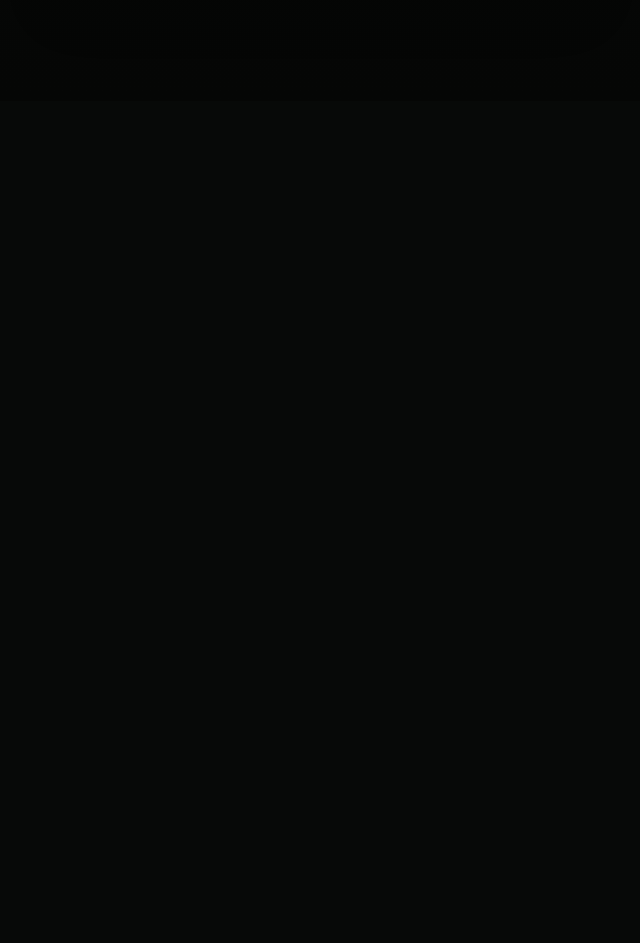
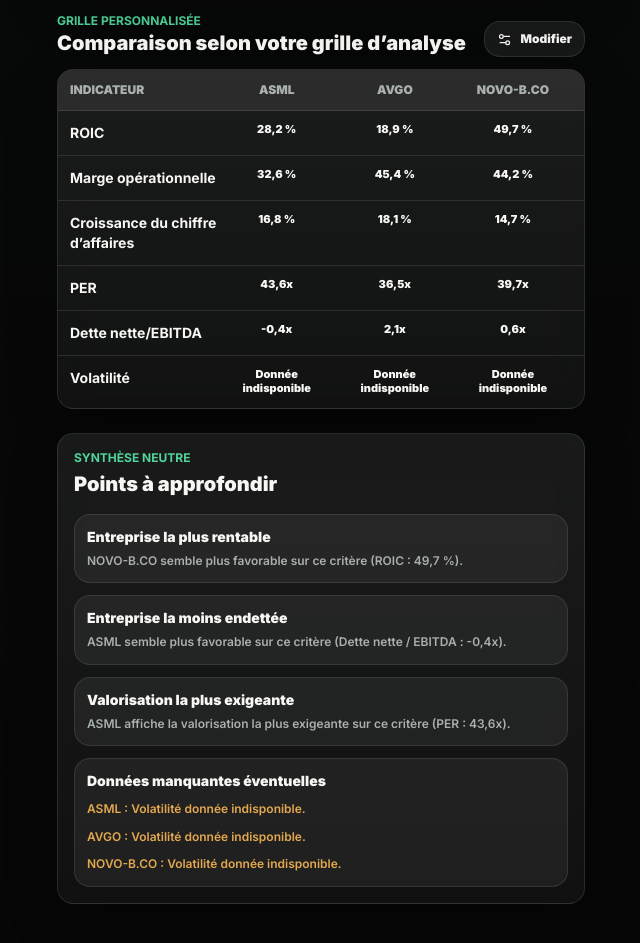
Before and after one commit to iutgeasete24-sys/ANTOINE-FINANCE, a Next.js app: page /compare in a window 1280 px wide. Shown: the part 1260-2203 px from the top of the page, without its empty margins (319-959 px from the left). Before the commit the page ends 1361 px from the top, so only its background shows below. Built offline with nearby package versions, Linux system fonts and the light colour scheme; no server answers.

Commit message:
improve comparison with custom indicators

```diff
--- a/app/compare/compare-client.tsx
+++ b/app/compare/compare-client.tsx
@@ -1,10 +1,24 @@
 "use client";
 
 import { FormEvent, useEffect, useMemo, useState } from "react";
-import { GitCompare, Loader2 } from "lucide-react";
+import Link from "next/link";
+import { GitCompare, Loader2, Settings2 } from "lucide-react";
 import { ScoreRing } from "@/components/ScoreRing";
 import { SignalBadge } from "@/components/SignalBadge";
-import type { ScoreBlockKey, StockAnalysis } from "@/types/finance";
+import {
+  analysisPreferencesStorageKey,
+  analysisWidgets,
+  defaultAnalysisProfile,
+  profileWidgetPresets,
+  type AnalysisWidget
+} from "@/data/analysisWidgets";
+import type {
+  FinancialIndicators,
+  IndicatorView,
+  ScoreBlockKey,
+  Signal,
+  StockAnalysis
+} from "@/types/finance";
 import { formatCurrency, formatPercent } from "@/utils/format";
 import { scoreSignal } from "@/utils/signals";
 
@@ -19,11 +33,124 @@
   { key: "risks", label: "Risque" }
 ];
 
+interface StoredAnalysisPreferences {
+  selectedWidgetIds?: unknown;
+}
+
+const metricToIndicatorKey: Partial<Record<string, keyof FinancialIndicators>> = {
+  roic: "roic",
+  operatingMargin: "operatingMargin",
+  grossMargin: "grossMargin",
+  freeCashFlowMargin: "fcfMargin",
+  revenueGrowth: "revenueGrowth5Y",
+  earningsGrowth: "epsGrowth5Y",
+  freeCashFlowGrowth: "fcfGrowth5Y",
+  peRatio: "pe",
+  evToEbitda: "evToEbitda",
+  netDebtToEbitda: "netDebtToEbitda",
+  debtToEquity: "debtToEquity",
+  interestCoverage: "interestCoverage",
+  dividendYield: "dividendYield",
+  payoutRatio: "payoutRatio"
+};
+
+function readSelectedWidgetIds() {
+  if (typeof window === "undefined") {
+    return profileWidgetPresets[defaultAnalysisProfile];
+  }
+
+  const storedValue = window.localStorage.getItem(analysisPreferencesStorageKey);
+
+  if (!storedValue) {
+    return profileWidgetPresets[defaultAnalysisProfile];
+  }
+
+  try {
+    const storedPreferences = JSON.parse(storedValue) as StoredAnalysisPreferences;
+    if (!Array.isArray(storedPreferences.selectedWidgetIds)) {
+      return profileWidgetPresets[defaultAnalysisProfile];
+    }
+
+    const availableWidgetIds = new Set(analysisWidgets.map((widget) => widget.id));
+    const selectedIds = Array.from(new Set(storedPreferences.selectedWidgetIds)).filter(
+      (id): id is string => typeof id === "string" && availableWidgetIds.has(id)
+    );
+
+    return selectedIds.length > 0 ? selectedIds : profileWidgetPresets[defaultAnalysisProfile];
+  } catch {
+    return profileWidgetPresets[defaultAnalysisProfile];
+  }
+}
+
+function resolveIndicator(widget: AnalysisWidget, analysis: StockAnalysis) {
+  const indicatorKey = metricToIndicatorKey[widget.metricKey];
+  if (!indicatorKey) return null;
+  return analysis.indicators.find((indicator) => indicator.key === indicatorKey) ?? null;
+}
+
+function indicatorValue(indicator: IndicatorView | null) {
+  return indicator?.isAvailable ? indicator.value : "Donnée indisponible";
+}
+
+function indicatorSignal(indicator: IndicatorView | null): Signal {
+  return indicator?.isAvailable ? indicator.signal : "orange";
+}
+
+function availableIndicator(analysis: StockAnalysis, key: keyof FinancialIndicators) {
+  const indicator = analysis.indicators.find((item) => item.key === key);
+  return indicator?.isAvailable ? indicator : null;
+}
+
+function bestHigher(
+  analyses: StockAnalysis[],
+  keys: Array<keyof FinancialIndicators>
+) {
+  for (const key of keys) {
+    const values = analyses
+      .map((analysis) => ({
+        analysis,
+        indicator: availableIndicator(analysis, key)
+      }))
+      .filter((item): item is { analysis: StockAnalysis; indicator: IndicatorView } =>
+        Boolean(item.indicator)
+      );
+
+    if (values.length > 0) {
+      return values.sort((a, b) => (b.indicator.rawValue ?? 0) - (a.indicator.rawValue ?? 0))[0];
+    }
+  }
+
+  return null;
+}
+
+function bestLower(
+  analyses: StockAnalysis[],
+  keys: Array<keyof FinancialIndicators>
+) {
+  for (const key of keys) {
+    const values = analyses
+      .map((analysis) => ({
+        analysis,
+        indicator: availableIndicator(analysis, key)
+      }))
+      .filter((item): item is { analysis: StockAnalysis; indicator: IndicatorView } =>
+        Boolean(item.indicator)
+      );
+
+    if (values.length > 0) {
+      return values.sort((a, b) => (a.indicator.rawValue ?? 0) - (b.indicator.rawValue ?? 0))[0];
+    }
+  }
+
+  return null;
+}
+
 export function CompareClient() {
   const [inputs, setInputs] = useState(defaultTickers);
   const [activeTickers, setActiveTickers] = useState(defaultTickers);
   const [analyses, setAnalyses] = useState<StockAnalysis[]>([]);
   const [loading, setLoading] = useState(true);
+  const [selectedWidgetIds] = useState(readSelectedWidgetIds);
 
   useEffect(() => {
     let cancelled = false;
@@ -53,6 +180,42 @@
   const bestTicker = useMemo(() => {
     return [...analyses].sort((a, b) => b.score - a.score)[0]?.ticker;
   }, [analyses]);
+
+  const selectedWidgets = useMemo(
+    () =>
+      analysisWidgets.filter((widget) =>
+        selectedWidgetIds.includes(widget.id)
+      ),
+    [selectedWidgetIds]
+  );
+
+  const summary = useMemo(() => {
+    const profitability = bestHigher(analyses, ["roic", "operatingMargin", "netMargin"]);
+    const balance = bestLower(analyses, ["netDebtToEbitda", "debtToEquity"]);
+    const valuation = bestHigher(analyses, ["pe", "evToEbitda", "priceToFcf"]);
+    const missingByTicker = analyses
+      .map((analysis) => {
+        const missing = selectedWidgets
+          .filter((widget) => {
+            const indicator = resolveIndicator(widget, analysis);
+            return !indicator?.isAvailable;
+          })
+          .map((widget) => widget.label);
+
+        return {
+          ticker: analysis.ticker,
+          missing
+        };
+      })
+      .filter((item) => item.missing.length > 0);
+
+    return {
+      profitability,
+      balance,
+      valuation,
+      missingByTicker
+    };
+  }, [analyses, selectedWidgets]);
 
   function submit(event: FormEvent<HTMLFormElement>) {
     event.preventDefault();
@@ -176,9 +339,127 @@
               wrap
             />
           </section>
+
+          <section className="mt-6">
+            <div className="mb-3 flex items-end justify-between gap-3">
+              <div>
+                <p className="text-xs font-bold uppercase tracking-normal text-mint">
+                  Grille personnalisée
+                </p>
+                <h2 className="text-xl font-black text-ink">
+                  Comparaison selon votre grille d’analyse
+                </h2>
+              </div>
+              <Link
+                href="/my-analysis"
+                className="tap-feedback inline-flex min-h-9 shrink-0 items-center justify-center gap-2 rounded-2xl border border-white/10 bg-white/[0.07] px-3 text-xs font-black text-ink"
+              >
+                <Settings2 size={15} />
+                Modifier
+              </Link>
+            </div>
+
+            <section className="premium-card overflow-hidden rounded-2xl">
+              <div className="grid grid-cols-[1.25fr_repeat(3,minmax(0,1fr))] border-b border-white/10 bg-white/[0.07] p-3 text-xs font-black uppercase tracking-normal text-graphite">
+                <span>Indicateur</span>
+                {analyses.map((analysis) => (
+                  <span key={analysis.ticker} className="text-center">
+                    {analysis.ticker}
+                  </span>
+                ))}
+              </div>
+
+              {selectedWidgets.map((widget) => (
+                <ComparisonRow
+                  key={widget.id}
+                  label={widget.label}
+                  values={analyses.map((analysis) =>
+                    indicatorValue(resolveIndicator(widget, analysis))
+                  )}
+                  signals={analyses.map((analysis) =>
+                    indicatorSignal(resolveIndicator(widget, analysis))
+                  )}
+                  wrap
+                />
+              ))}
+            </section>
+          </section>
+
+          <section className="premium-card mt-6 rounded-2xl p-4">
+            <p className="text-xs font-bold uppercase tracking-normal text-mint">
+              Synthèse neutre
+            </p>
+            <h2 className="mt-1 text-xl font-black text-ink">Points à approfondir</h2>
+            <div className="mt-4 space-y-3">
+              <NeutralSummaryLine
+                label="Entreprise la plus rentable"
+                item={summary.profitability}
+                empty="À approfondir : donnée indisponible sur la rentabilité."
+                text={(item) =>
+                  `${item.analysis.ticker} semble plus favorable sur ce critère (${item.indicator.label} : ${item.indicator.value}).`
+                }
+              />
+              <NeutralSummaryLine
+                label="Entreprise la moins endettée"
+                item={summary.balance}
+                empty="À approfondir : donnée indisponible sur l’endettement."
+                text={(item) =>
+                  `${item.analysis.ticker} semble plus favorable sur ce critère (${item.indicator.label} : ${item.indicator.value}).`
+                }
+              />
+              <NeutralSummaryLine
+                label="Valorisation la plus exigeante"
+                item={summary.valuation}
+                empty="À approfondir : donnée indisponible sur la valorisation."
+                text={(item) =>
+                  `${item.analysis.ticker} affiche la valorisation la plus exigeante sur ce critère (${item.indicator.label} : ${item.indicator.value}).`
+                }
+              />
+              <div className="rounded-2xl border border-white/10 bg-white/[0.06] p-3">
+                <p className="text-sm font-black text-ink">Données manquantes éventuelles</p>
+                {summary.missingByTicker.length > 0 ? (
+                  <div className="mt-2 space-y-2">
+                    {summary.missingByTicker.map((item) => (
+                      <p
+                        key={item.ticker}
+                        className="text-xs font-semibold leading-relaxed text-amber"
+                      >
+                        {item.ticker} : {item.missing.join(", ")} donnée indisponible.
+                      </p>
+                    ))}
+                  </div>
+                ) : (
+                  <p className="mt-2 text-xs font-semibold leading-relaxed text-graphite">
+                    Aucune donnée indisponible dans la grille personnalisée affichée.
+                  </p>
+                )}
+              </div>
+            </div>
+          </section>
         </>
       )}
     </main>
+  );
+}
+
+function NeutralSummaryLine({
+  label,
+  item,
+  empty,
+  text
+}: {
+  label: string;
+  item: { analysis: StockAnalysis; indicator: IndicatorView } | null;
+  empty: string;
+  text: (item: { analysis: StockAnalysis; indicator: IndicatorView }) => string;
+}) {
+  return (
+    <div className="rounded-2xl border border-white/10 bg-white/[0.06] p-3">
+      <p className="text-sm font-black text-ink">{label}</p>
+      <p className="mt-1 text-xs font-semibold leading-relaxed text-graphite">
+        {item ? text(item) : empty}
+      </p>
+    </div>
   );
 }
 
```
